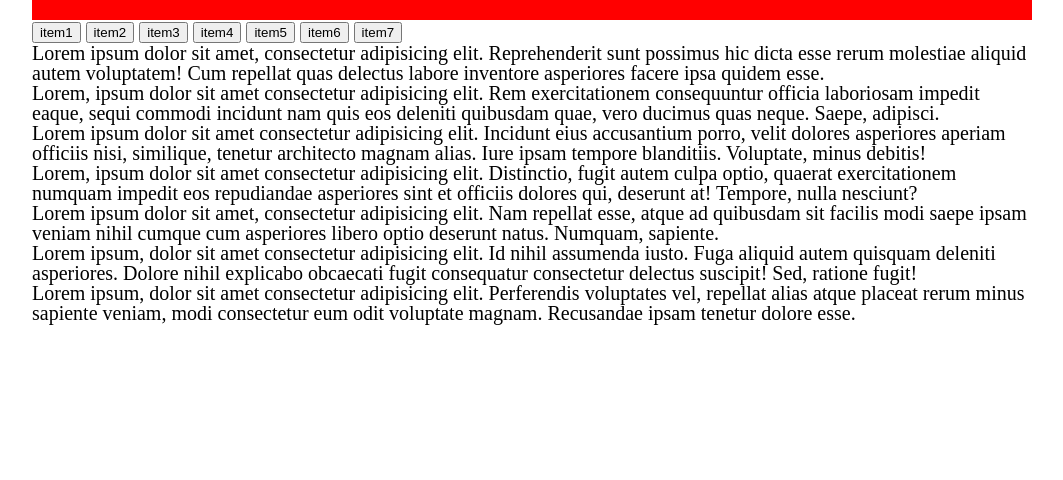
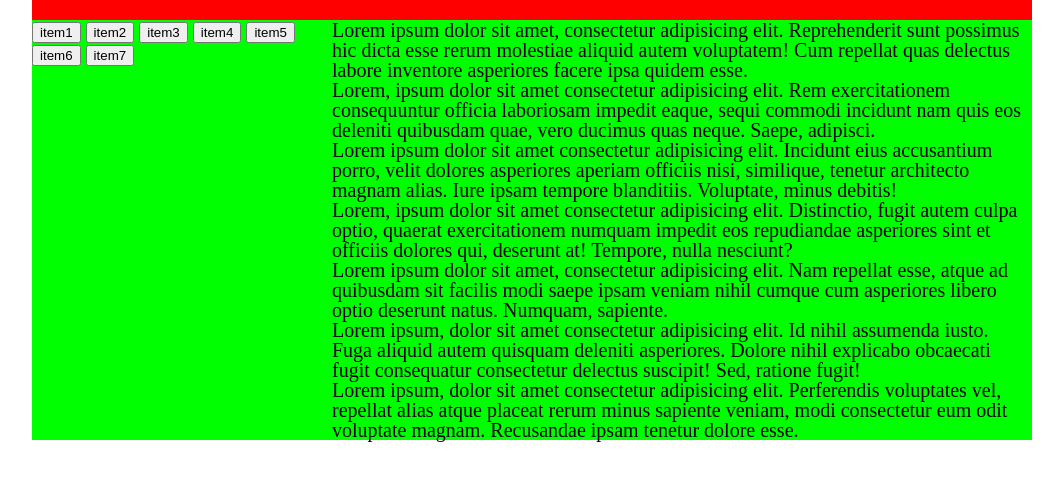
Before and after one commit to Pasha777-m/lab3, a plain HTML site: page index.html in a window 1280 px wide. Shown: the part 80-560 px from the top of the page, without its empty margins (108-1171 px from the left). Drawn offline with Linux system fonts and the light colour scheme.

Commit message:
first commit

```diff
--- a/style.css
+++ b/style.css
@@ -32,3 +32,17 @@ h1 {
     display: flex;
     align-items: center;
 }
+
+.main {
+    background: lime;
+    display: flex;
+    flex-direction: row;
+}
+
+.aside {
+    width: 30%;
+}
+
+.section {
+    width: 70%;
+}
```
